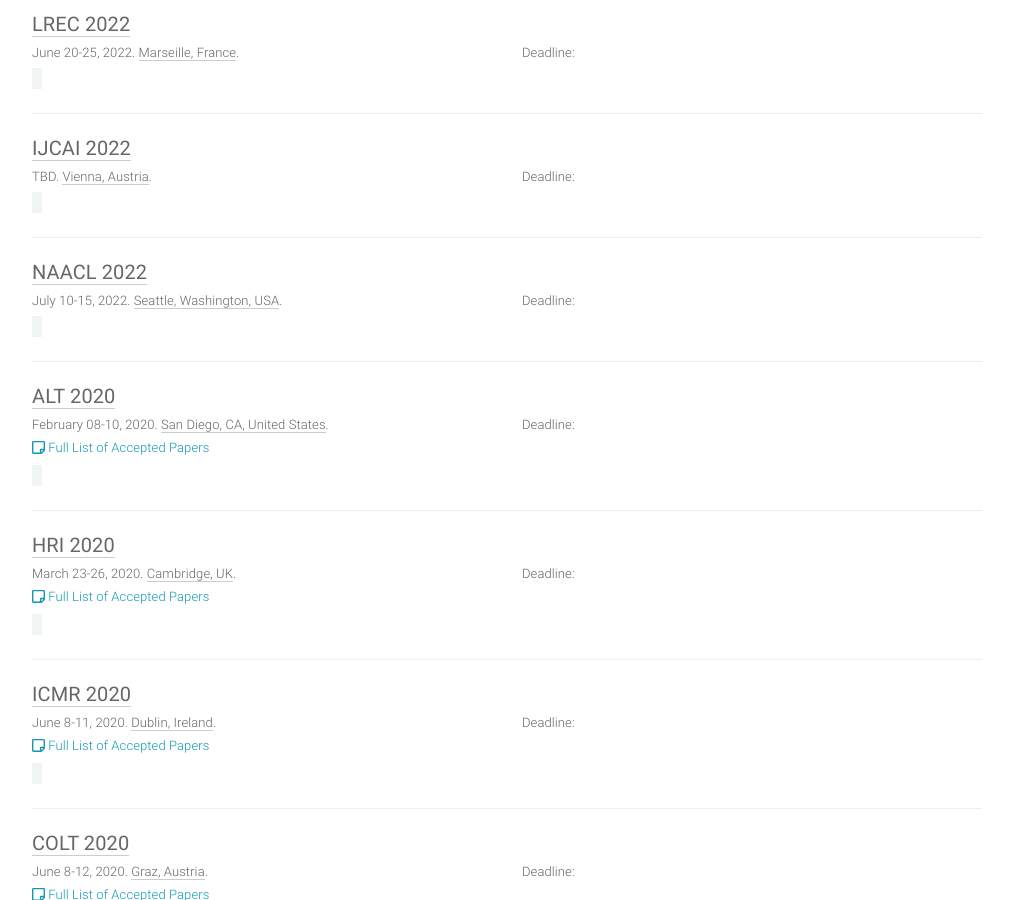
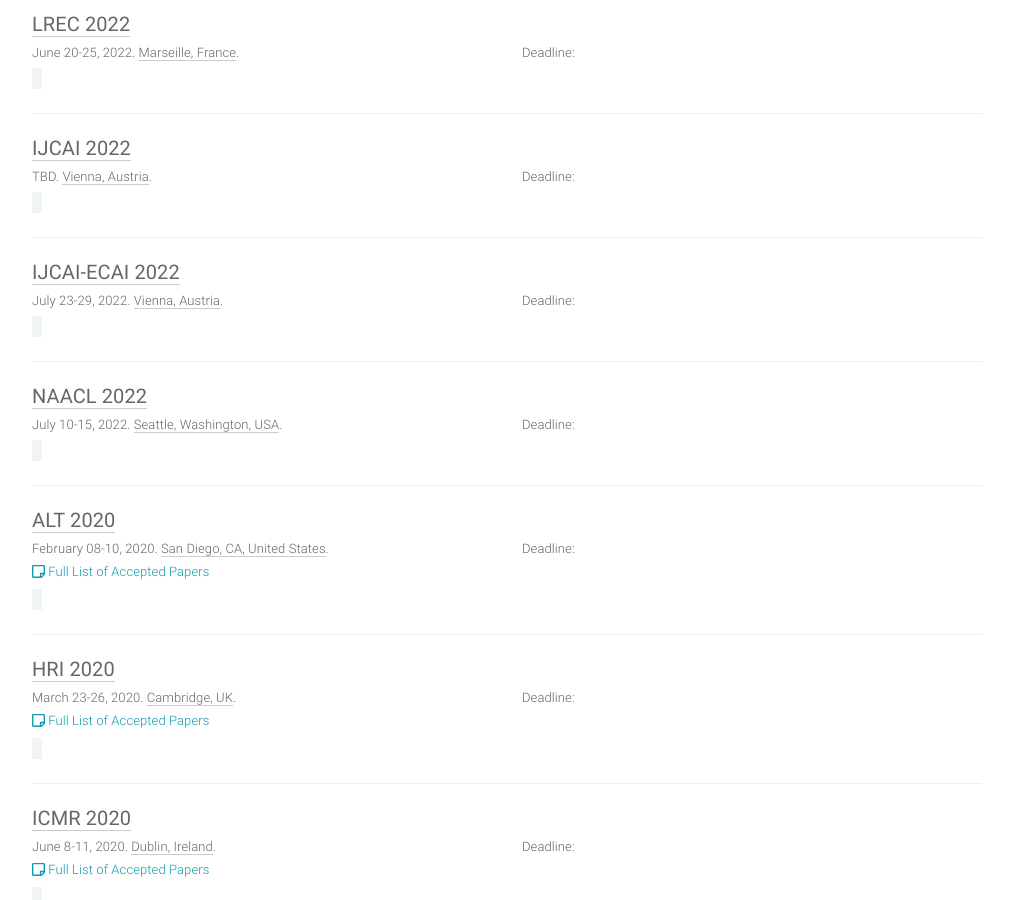
Before and after one commit to paperswithcode/ai-deadlines, a Jekyll site: the page built from index.html, in a window 1280 px wide and 900 px high, scrolled down 909 px. Shown: the whole window, without its empty margins (133-1146 px from the left). Built offline with Jekyll 4.4.1, drawn with Linux system fonts in a browser that asks for light colours; comment, search, counter and statistics services are not loaded.

Commit message:
Update conferences.yml

```diff
--- a/_data/conferences.yml
+++ b/_data/conferences.yml
@@ -80,6 +80,19 @@
   date: TBD
   place: Vienna, Austria
   sub: ML
+
+- title: IJCAI-ECAI
+  long: International Joint Conference on Artificial Intelligence and European Conference on Artificial Intelligence
+  hindex: 105
+  year: 2022
+  id: ecai22
+  link: https://ijcai-22.org/
+  deadline: '2022-01-14 23:59:59'
+  timezone: UTC-12
+  date: July 23-29, 2022
+  place: Vienna, Austria
+  sub: ML
+  host: IJCAI
 
 - title: NAACL
   hindex: 105
```
